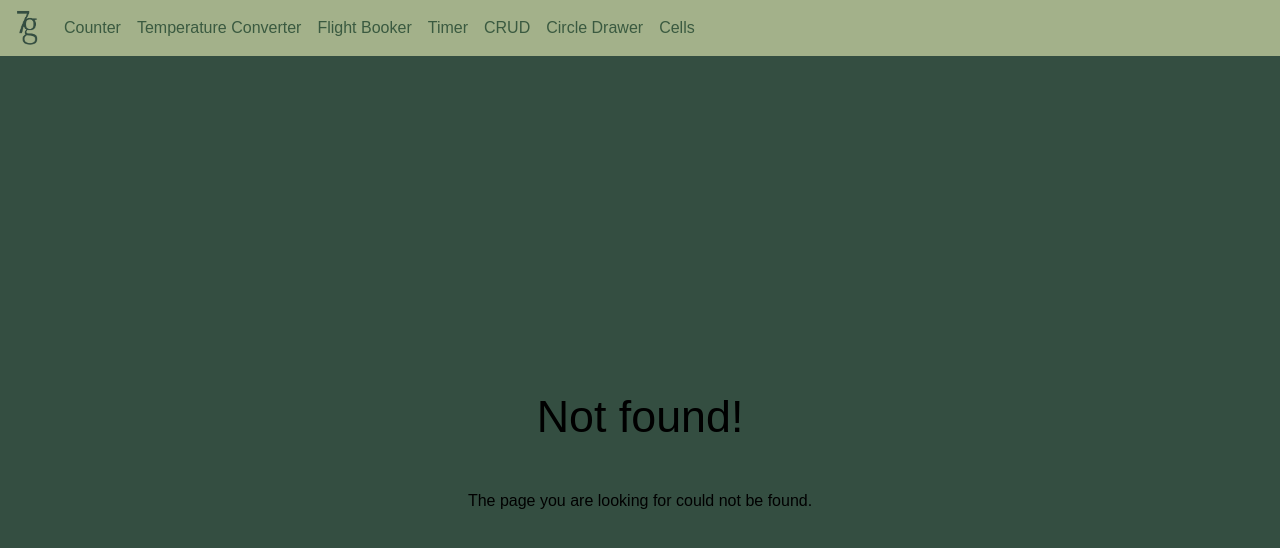
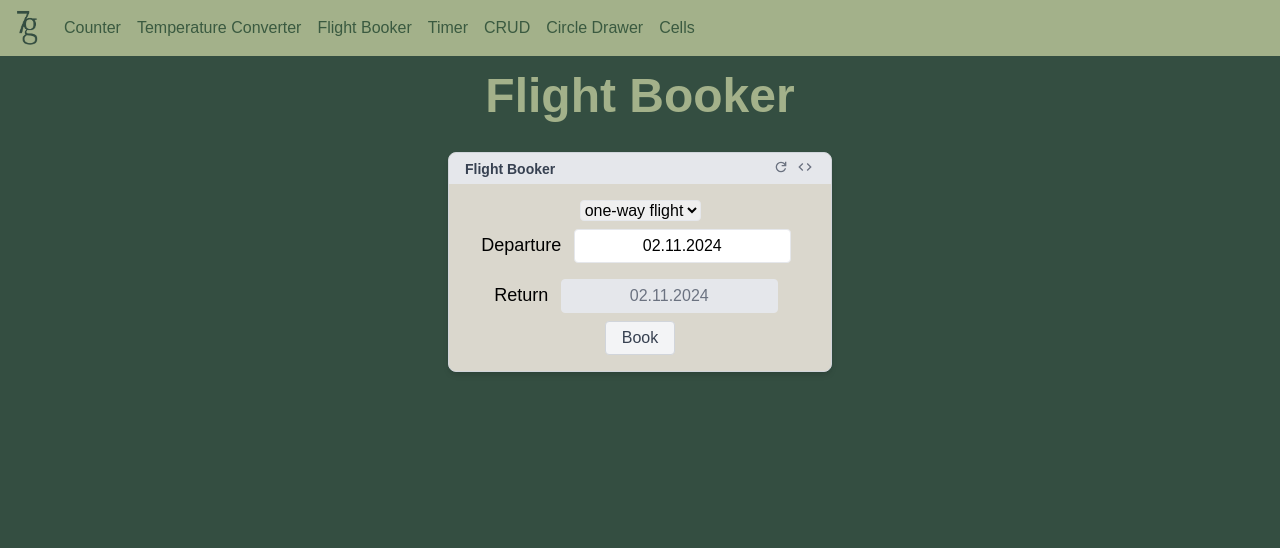
Before and after one commit to Shayan1503/7guis, a SvelteKit app: page /flight_booker in a window 1280 px wide. Before the commit this address had no page. Shown: the top 548 px of the page. Built offline with nearby package versions, Linux system fonts and the light colour scheme; a web font is replaced by a local one.

Commit message:
flight booker implementation

```diff
--- a/src/routes/+error.svelte
+++ b/src/routes/+error.svelte
@@ -33,7 +33,7 @@
 
 <style lang="postcss">
     .container {
-        @apply w-screen h-screen flex flex-col justify-center items-center;
+        @apply w-screen h-screen flex flex-col justify-center items-center text-custom-color-200;
     }
 
     h1, p {
--- a/src/routes/_components/Button.svelte
+++ b/src/routes/_components/Button.svelte
@@ -1,8 +1,22 @@
 <script>
-    let { text, clickEvent } = $props();
+    let { text, clickEvent, isDisabled=false } = $props();
 </script>
 
 <button onclick={clickEvent}
+        disabled={isDisabled}
+        class:isDisabled
         class="bg-gray-100 text-gray-700 border border-gray-300 rounded px-4 py-1 hover:bg-gray-200 transition">
     {text}
 </button>
+
+<style lang="postcss" >
+
+    button {
+        @apply transition-colors;
+    }
+
+    .isDisabled {
+        @apply bg-gray-400 cursor-not-allowed
+    }
+
+</style>
--- a/src/routes/_components/Frame.svelte
+++ b/src/routes/_components/Frame.svelte
@@ -1,5 +1,5 @@
 <script>
-    let {title = 'Title', source, content, w='w-fit'} = $props();
+    let {title = 'Title', source, content, w = 'w-fit'} = $props();
     let sourceCode = 'https://github.com/Shayan1503/7guis/tree/main/src/routes/' + source;
 </script>
 
@@ -24,7 +24,9 @@
         </div>
     </div>
     <div class="flex items-center justify-center p-4">
-        {@render content()}
+        {#if content}
+            {@render content()}
+        {/if}
     </div>
 </div>
 
--- /dev/null
+++ b/src/routes/flight_booker/+page.svelte
@@ -0,0 +1,147 @@
+<script>
+    import Header from '../_components/Header.svelte';
+    import Frame from '../_components/Frame.svelte';
+    import Button from '../_components/Button.svelte';
+
+    let selected = $state('one-way');
+    let departure = $state(getToday());
+    let destination = $state(getToday());
+
+    const flightBookerInfo = {
+        title: 'Flight Booker',
+        source: 'flight_booker',
+        content: booker,
+        w: 'w-96'
+    }
+
+    function getToday() {
+        const today = new Date();
+        const dd = String(today.getDate()).padStart(2, '0');
+        const mm = String(today.getMonth() + 1).padStart(2, '0');
+        const yyyy = today.getFullYear();
+
+        return `${dd}.${mm}.${yyyy}`;
+    }
+
+    function book() {
+        let message = `You just booked a ${selected} flight`;
+        if (selected === 'one-way') {
+            message += ` for ${departure}!`;
+        } else {
+            message += ` from ${departure} to ${destination}!`;
+        }
+
+        alert(message);
+    }
+
+    function isBookable() {
+        if (!isValidDate(departure) || !isValidDate(destination)) {
+            return false;
+        }
+
+        const departureDate = getDate(departure);
+        const destinationDate = getDate(destination);
+
+        if (departureDate < getDate(getToday())) {
+            return false;
+        }
+
+        if (selected === 'return') {
+            return departureDate <= destinationDate;
+        }
+
+        return true;
+    }
+
+    function isValidDate(dateString) {
+        const dateRegex = /^\d{2}[.]\d{2}[.]\d{4}$/;
+
+        if (!dateRegex.test(dateString)) {
+            return false;
+        }
+
+        return getDate(dateString) !== null;
+    }
+
+    function getDate(dateString) {
+        const [dd, mm, yyyy] = dateString.split('.').map(Number);
+        const date = new Date(yyyy, mm - 1, dd);
+
+        if (date.getFullYear() === yyyy && date.getMonth() === mm - 1 && date.getDate() === dd) {
+            return date;
+        }
+
+        return null;
+    }
+
+</script>
+
+<Header title="Flight Booker"/>
+
+{#snippet booker()}
+    <div class="flex flex-col items-center justify-center">
+        <select bind:value={selected} aria-label="Flight type">
+            <option value="one-way">one-way flight</option>
+            <option value="return">return flight</option>
+        </select>
+
+        <div>
+            <label for="departure">Departure</label>
+            <input type="text"
+                   id="departure"
+                   bind:value={departure}
+                   class:invalid={!isValidDate(departure)}
+                   aria-invalid="{!isValidDate(departure)}"
+                   aria-label="Departure date"
+            />
+        </div>
+        {#if !isValidDate(departure)}
+            <p class="error">Invalid date format. Use DD.MM.YYYY.</p>
+        {/if}
+        <div>
+            <label for="return">Return</label>
+            <input type="text"
+                   id="return"
+                   bind:value={destination}
+                   class:invalid={!isValidDate(destination)}
+                   disabled="{selected !== 'return'}"
+                   aria-invalid="{!isValidDate(destination)}"
+                   aria-label="Return date"
+            />
+        </div>
+        {#if !isValidDate(destination)}
+            <p class="error">Invalid date format. Use DD.MM.YYYY.</p>
+        {/if}
+
+        <Button isDisabled={!isBookable()} text="Book" clickEvent={book}/>
+    </div>
+{/snippet}
+
+<Frame {...flightBookerInfo}/>
+
+<style lang="postcss">
+    input {
+        @apply border rounded text-center p-1 m-2;
+    }
+
+    input[disabled] {
+        @apply bg-gray-200 text-gray-500;
+    }
+
+    select {
+        @apply border rounded text-center;
+    }
+
+    label {
+        @apply text-lg font-medium;
+    }
+
+    .invalid {
+        @apply bg-red-400 border-red-600;
+    }
+
+    .error {
+        @apply text-red-600 text-sm;
+    }
+
+</style>
```
